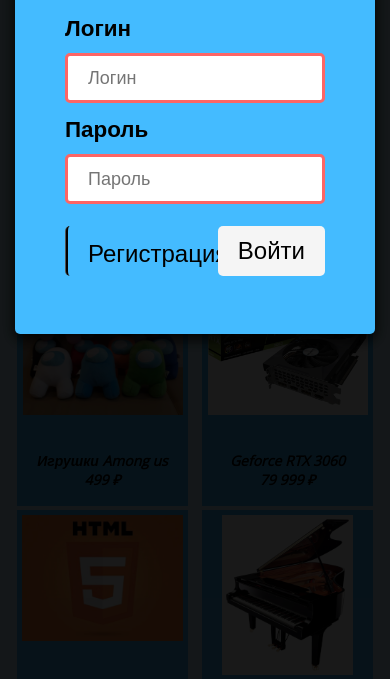
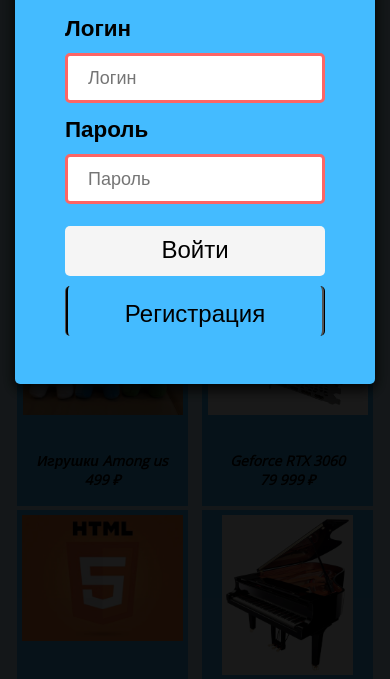
Before and after one commit to bondarev-sergey/LR2, a plain HTML site: page index.html in a window 390 px wide. Both pictures are taken after a click on the input "Вход". Shown: the part 165-844 px from the top of the page. Drawn offline with nearby package versions, Linux system fonts and the light colour scheme.

Commit message:
addaptive for modal forms

```diff
--- a/style.css
+++ b/style.css
@@ -358,16 +358,33 @@ footer div {
     flex-direction: column;
     justify-content: space-around;
   }
+  .modal__content {
+    padding: 50px 50px 100px 50px;
+  }
+
+  .modal__submit-button {
+    padding: 10px 20px 20px 20px;
+    width: 100%;
+  }
+
+  .modal__other-form {
+    text-align: center;
+    margin: -52px 0;
+    right: 0;
+    bottom: 0;
+  }
 }
 
 @media screen and (max-width: 400px) {
   .title {
     display: none;
   }
+
   .but {
     font-size: 14px;
     padding: 5px 2vw;
   }
+
   .main__container {
     padding: 5px 5px 5px 5px;
     grid-gap: 10px;
```
